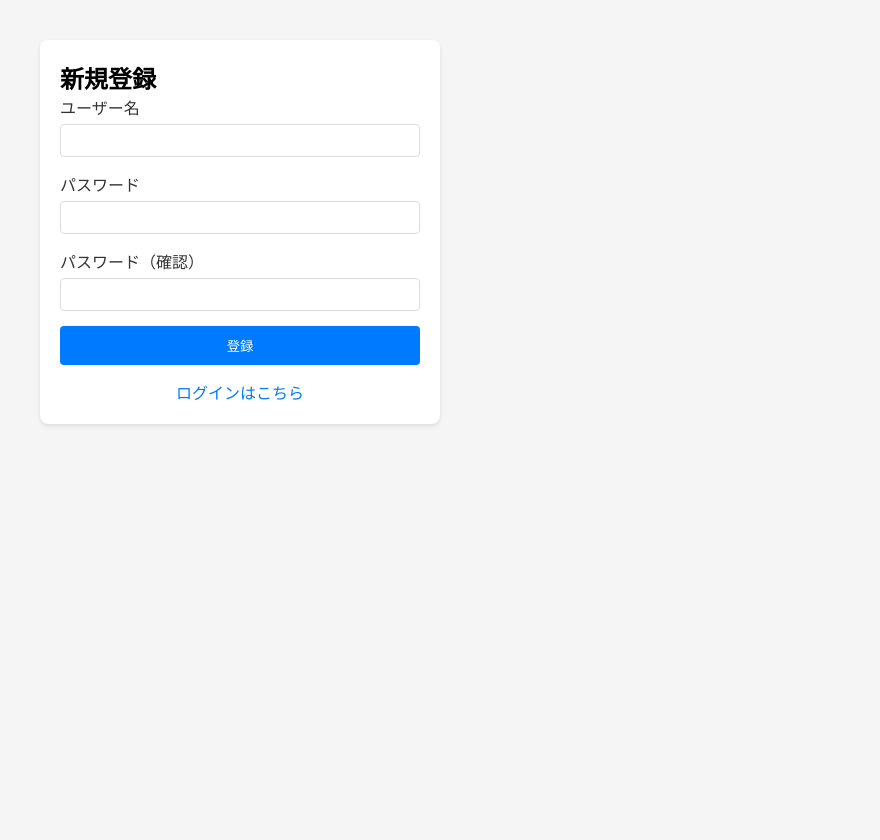
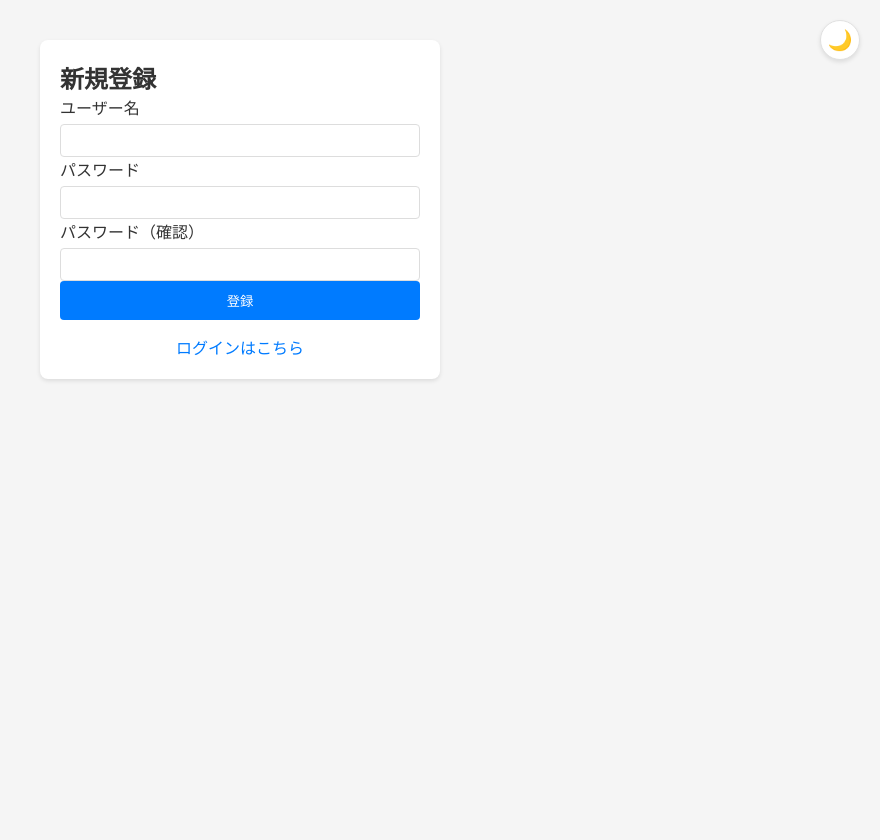
Before and after one commit to EDEN0412/EasyChat, a Flask app: page /register in a window 1280 px wide. Shown: the whole page, without its empty margins (400-1280 px from the left). Run offline with Flask 3, Linux system fonts and the light colour scheme.

Commit message:
ダークモードとテーマ切り替え機能の実装
- CSSカスタムプロパティを使用したダークモード/ライトモードの追加
- テーマ切り替えボタンを追加し、ローカルストレージで状態を保持
- 全体的なUIをテーマ変数に対応させ、一貫性のあるデザインを実現
- テーマアイコンの動的な切り替えを実装
- ユーザーの好みに応じたテーマ選択をサポート

```diff
--- a/app/templates/base.html
+++ b/app/templates/base.html
@@ -7,6 +7,30 @@
     <title>EasyChat</title>
     <style>
         /* リセットとベーススタイル */
+        :root {
+            --bg-primary: #f5f5f5;
+            --bg-secondary: #ffffff;
+            --bg-sidebar: #f0f0f0;
+            --bg-message: #ffffff;
+            --text-primary: #333333;
+            --text-secondary: #666666;
+            --border-color: #e0e0e0;
+            --accent-color: #007bff;
+            --hover-color: #0056b3;
+        }
+
+        [data-theme="dark"] {
+            --bg-primary: #36393f;
+            --bg-secondary: #2f3136;
+            --bg-sidebar: #202225;
+            --bg-message: #40444b;
+            --text-primary: #ffffff;
+            --text-secondary: #dcddde;
+            --border-color: #202225;
+            --accent-color: #7289da;
+            --hover-color: #677bc4;
+        }
+
         * {
             margin: 0;
             padding: 0;
@@ -17,7 +41,39 @@
             font-family: 'Helvetica Neue', Arial, sans-serif;
             height: 100vh;
             overflow: hidden;
-            background-color: #f5f5f5;
+            background-color: var(--bg-primary);
+            color: var(--text-primary);
+        }
+
+        /* テーマ切り替えボタン */
+        .theme-toggle {
+            position: fixed;
+            top: 20px;
+            right: 20px;
+            z-index: 1000;
+            background-color: var(--bg-secondary);
+            border: 1px solid var(--border-color);
+            padding: 8px;
+            border-radius: 50%;
+            cursor: pointer;
+            display: flex;
+            align-items: center;
+            justify-content: center;
+            color: var(--text-primary);
+            transition: all 0.3s ease;
+            width: 40px;
+            height: 40px;
+            box-shadow: 0 2px 4px rgba(0, 0, 0, 0.1);
+        }
+
+        .theme-toggle:hover {
+            background-color: var(--bg-message);
+            transform: scale(1.1);
+        }
+
+        .theme-toggle span {
+            font-size: 20px;
+            line-height: 1;
         }
 
         /* ウェルカムページのスタイル */
@@ -280,18 +338,27 @@
             transform: translateY(-50%);
             background: none;
             border: none;
-            color: #dcddde;
+            color: var(--accent-color);
             cursor: pointer;
             padding: 8px;
+            width: auto;
+            transition: color 0.2s ease;
+            font-weight: bold;
+        }
+
+        .message-form button:hover {
+            color: var(--hover-color);
+            background: none;
         }
 
         .form-group {
             position: relative;
+            margin: 0;
         }
 
         /* メッセージ編集・削除のスタイル */
         .message-own {
-            background-color: #34373c;
+            background-color: var(--bg-secondary);
         }
 
         .message-actions {
@@ -436,16 +493,16 @@
         }
 
         ::-webkit-scrollbar-track {
-            background: #2f3136;
+            background: var(--bg-secondary);
         }
 
         ::-webkit-scrollbar-thumb {
-            background: #202225;
+            background: var(--bg-sidebar);
             border-radius: 4px;
         }
 
         ::-webkit-scrollbar-thumb:hover {
-            background: #40444b;
+            background: var(--bg-message);
         }
 
         /* レスポンシブ対応 */
@@ -474,7 +531,33 @@
     </style>
 </head>
 <body>
+    <button class="theme-toggle" onclick="toggleTheme()" title="テーマを切り替え">
+        <span class="theme-icon">🌙</span>
+    </button>
     <h1 class="visually-hidden">EasyChat</h1>
     {% block content %}{% endblock %}
+
+    <script>
+        // テーマの初期設定
+        const theme = localStorage.getItem('theme') || 'light';
+        document.documentElement.setAttribute('data-theme', theme);
+        updateThemeButton(theme);
+
+        // テーマ切り替え関数
+        function toggleTheme() {
+            const currentTheme = document.documentElement.getAttribute('data-theme');
+            const newTheme = currentTheme === 'dark' ? 'light' : 'dark';
+
+            document.documentElement.setAttribute('data-theme', newTheme);
+            localStorage.setItem('theme', newTheme);
+            updateThemeButton(newTheme);
+        }
+
+        // ボタンの表示を更新
+        function updateThemeButton(theme) {
+            const icon = document.querySelector('.theme-icon');
+            icon.textContent = theme === 'dark' ? '☀️' : '🌙';
+        }
+    </script>
 </body>
 </html>
```
Also changed, not shown: other parts of app/templates/base.html (+52 -60 lines).
